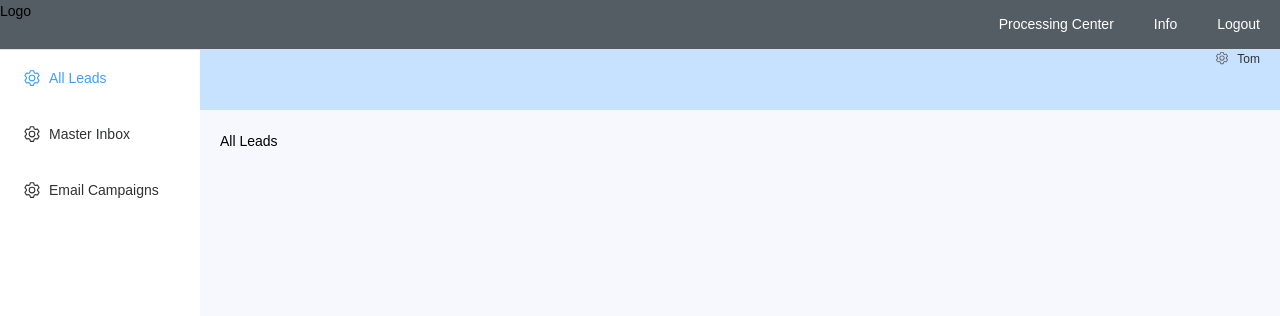
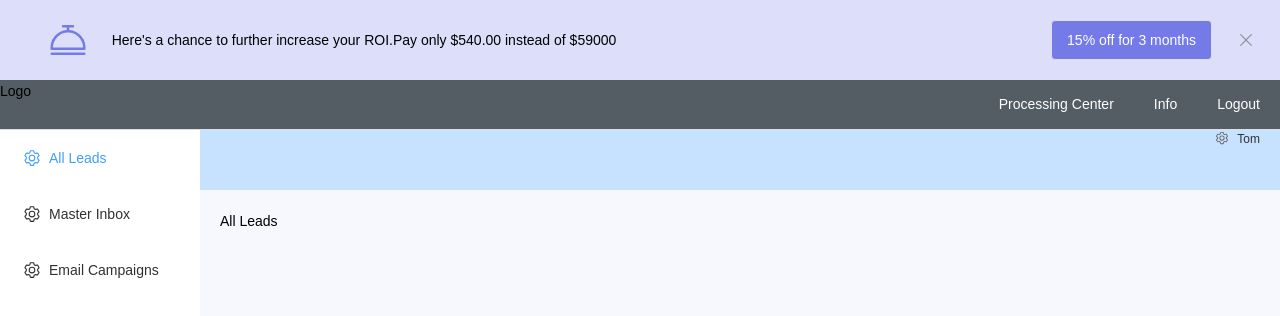
Before and after one commit to Manu-jayaprakash/smart-lead-ai, a Vue app: page / in a window 1280 px wide. Both pictures are taken after a click on the button "Sign in". Shown: the top 316 px of the page. Built offline with nearby package versions, Linux system fonts and the light colour scheme.

Commit message:
roi banner

```diff
--- a/package.json
+++ b/package.json
@@ -13,6 +13,7 @@
     "format": "prettier --write src/"
   },
   "dependencies": {
+    "@element-plus/icons-vue": "^2.3.1",
     "element-plus": "^2.8.4",
     "pinia": "^2.1.7",
     "vue": "^3.4.29",
--- a/src/App.vue
+++ b/src/App.vue
@@ -1,4 +1,5 @@
 <template>
+  <RoiAnnouncement v-if="authStore.isRoiAnnouncementVisible" />
   <NavigationBar />
 
   <RouterView />
@@ -7,16 +8,19 @@
 <script setup lang="ts">
 import { RouterView } from 'vue-router'
 import NavigationBar from '@/components/common/NavigationBar.vue'
-import { useAuthStore } from './stores/useAuthStore'
+import { useAuthStore } from '@/stores/useAuthStore'
+import RoiAnnouncement from '@/components/roi-announcement/RoiAnnouncement.vue'
 
-const { setUserEmail } = useAuthStore()
+const { setUserEmail, setRoiAnnouncemnetViewed } = useAuthStore()
+const authStore = useAuthStore()
 
 const init = () => {
   // checks if user session active or not to have persistent login
-  const userEmail = localStorage.getItem('email')
-  if (userEmail) {
-    void setUserEmail(userEmail)
-  }
+  const userEmail = localStorage.getItem('email') ?? ''
+  const roiAnnouncemnetStatus = localStorage.getItem('is_roi_announcemnet_viewed') ?? ''
+
+  void setUserEmail(userEmail)
+  void setRoiAnnouncemnetViewed(!!roiAnnouncemnetStatus)
 }
 
 void init()
--- a/src/assets/utility.scss
+++ b/src/assets/utility.scss
@@ -1,5 +1,5 @@
 .flex {
-  display: flex;
+  display: flex !important;
 }
 .column {
   flex-direction: column;
@@ -9,6 +9,9 @@
 }
 .text-center {
   text-align: center;
+}
+.cursor-pointer {
+  cursor: pointer;
 }
 
 $spacing: (
--- a/src/components/common/NavigationBar.vue
+++ b/src/components/common/NavigationBar.vue
@@ -20,11 +20,13 @@ import { RouteNames } from '@/router/constants/RouteNames'
 
 const router = useRouter()
 
-const { setUserEmail } = useAuthStore()
+const { setUserEmail, setRoiAnnouncemnetViewed } = useAuthStore()
 
 const handleLogout = () => {
   void setUserEmail('')
+  void setRoiAnnouncemnetViewed(false)
   localStorage.removeItem('email')
+  localStorage.removeItem('is_roi_announcemnet_viewed')
   router.push({ name: RouteNames.LOGIN })
 }
 </script>
--- /dev/null
+++ b/src/components/roi-announcement/RoiAnnouncement.vue
@@ -0,0 +1,47 @@
+<template>
+  <el-row justify="space-between" class="roi-announcement">
+    <el-col :span="12" class="roi-announcement--col-1 flex">
+      <el-icon :size="40" class="cursor-pointer ml-lg mr-lg">
+        <Dish color="#757ae9" />
+      </el-icon>
+
+      <span>Here's a chance to further increase your ROI.</span>
+      <span>Pay only $540.00 instead of $59000</span>
+    </el-col>
+
+    <el-col :span="6" class="roi-announcement--col-2 mr-lg flex">
+      <CommonButton label="15% off for 3 months" />
+
+      <el-icon :size="20" class="cursor-pointer ml-lg" @click="handleCloseRoiAnnouncemnet">
+        <Close color="#9294A2" />
+      </el-icon>
+    </el-col>
+  </el-row>
+</template>
+<script lang="ts" setup>
+import CommonButton from '../common/CommonButton.vue'
+import { Close, Dish } from '@element-plus/icons-vue'
+import { useAuthStore } from '@/stores/useAuthStore'
+
+const { setRoiAnnouncemnetViewed } = useAuthStore()
+
+const handleCloseRoiAnnouncemnet = () => {
+  void setRoiAnnouncemnetViewed(true)
+  localStorage.setItem('is_roi_announcemnet_viewed', 'true')
+}
+</script>
+
+<style lang="scss" scoped>
+.roi-announcement {
+  background-color: #757ae933;
+  height: 5rem;
+}
+.roi-announcement--col-1 {
+  align-items: center;
+  justify-content: center;
+}
+.roi-announcement--col-2 {
+  justify-content: flex-end;
+  align-items: center;
+}
+</style>
--- a/src/stores/useAuthStore.ts
+++ b/src/stores/useAuthStore.ts
@@ -3,16 +3,26 @@ import { defineStore } from 'pinia'
 
 export const useAuthStore = defineStore('authStore', () => {
   const userEmail = ref('')
+  const isRoiAnnouncemnetViewed = ref(false)
 
   const isUserLoggedIn = computed(() => !!userEmail.value)
+  const isRoiAnnouncementVisible = computed(
+    () => isUserLoggedIn.value && !isRoiAnnouncemnetViewed.value
+  )
 
   const setUserEmail = (value: string) => {
     userEmail.value = value
   }
 
+  const setRoiAnnouncemnetViewed = (value: boolean) => {
+    isRoiAnnouncemnetViewed.value = value
+  }
+
   return {
     userEmail,
     isUserLoggedIn,
-    setUserEmail
+    isRoiAnnouncementVisible,
+    setUserEmail,
+    setRoiAnnouncemnetViewed
   }
 })
```
